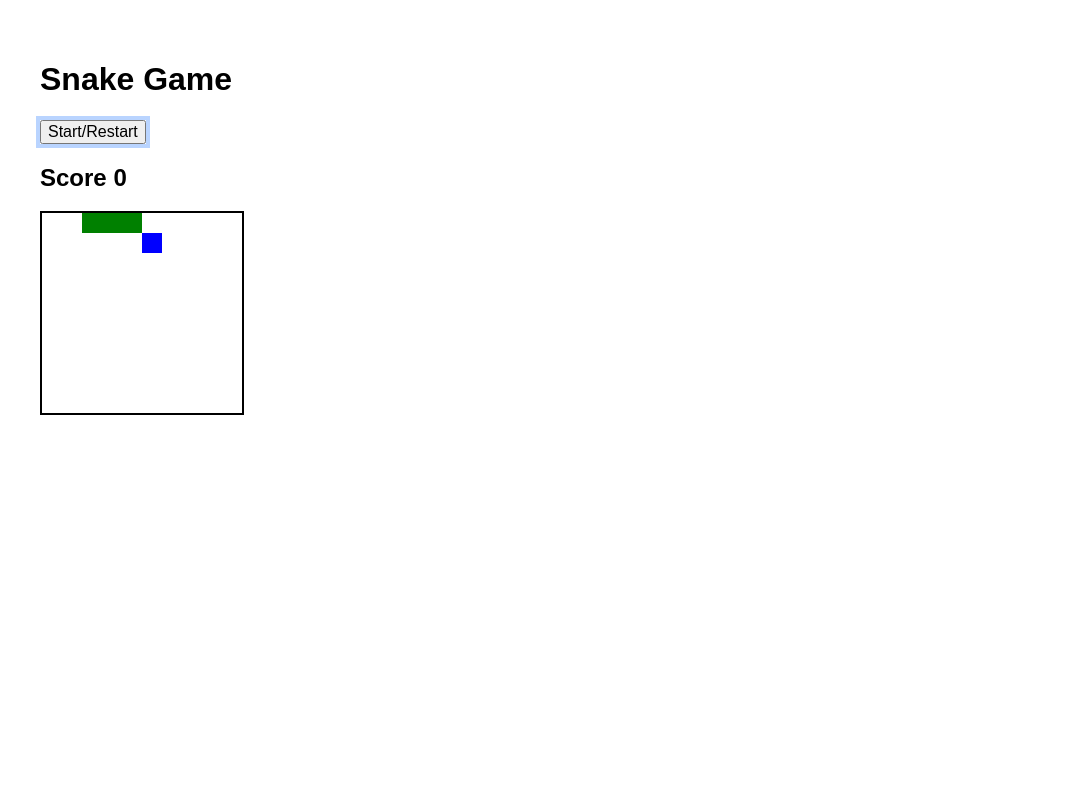
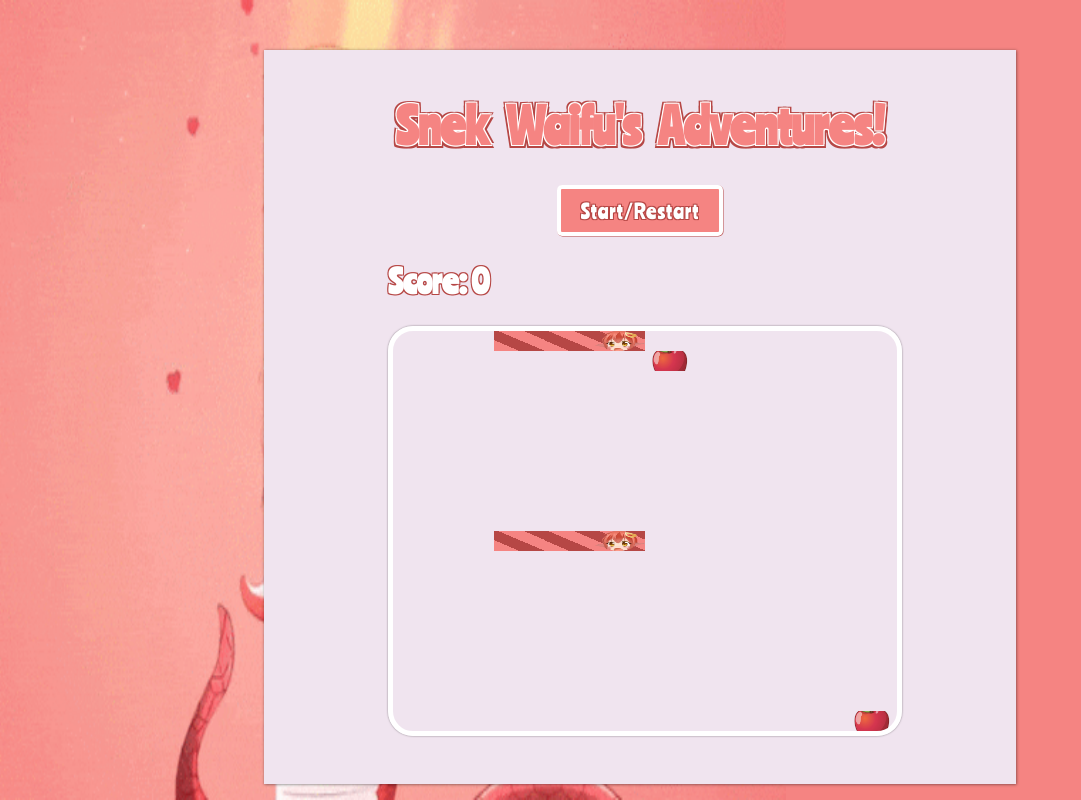
Before and after one commit to muflonex/SnekWaifusAdventures, a website built with webpack: page index.html in a window 1280 px wide. Both pictures are taken after a click on the button "Start/Restart". Shown: the whole page, without its empty margins (0-1081 px from the left). Built offline with nearby package versions, Linux system fonts and the light colour scheme.

Commit message:
some improvements

```diff
--- a/index.css
+++ b/index.css
@@ -1,25 +1,142 @@
+@font-face {
+    font-family: Ranchers;
+    src: url("fonts/Ranchers-Regular.ttf") format("truetype");
+}
+
 html, body {
-    margin: 10;
-    padding: 10;
+    margin: 0;
+    padding: 0;
+    --primary-font: Ranchers;
+    --primary-color: #f58482;
+    --primary-shade-color: #b64745;
+    height: 100vh;
+    overflow: hidden;
+    font-family: var(--primary-font);
+}
+body {
+    background: var(--primary-color) no-repeat url('./images/background.gif');
+    background-position: -30%;
+    background-size: 900px 100%;
+}
+.title {
+    text-align: center;
+    word-spacing: .25em;
+    color: var(--primary-color);
+    font-size: 3em;
+    margin-top: 0;
+    text-shadow:
+    -1px -1px 0 #fff,
+     1px -1px 0 #fff,
+    -1px  1px 0 #fff,
+     1px  1px 0 #fff,
+     -2.5px -2.5px 0 var(--primary-shade-color),
+     2.5px -2.5px 0 var(--primary-shade-color),
+     -2.5px 2.5px 0 var(--primary-shade-color),
+     2.5px 2.5px 0 var(--primary-shade-color);
+}
+.game-board {
+    width: 720px;
+    background: #f0e4ef;
+    padding: 3em 1em;
+    margin: 50px auto;
+    height: auto;
+    box-shadow: 0 0 3px .5px rgba(0,0,0,.5);
+}
+.grid-wrapper{
+    width: 70%;
+    margin: auto;
+}
+
+button {
+    display: block;
+    margin: auto;
+    background: #f58482;
+    padding: 0.5em 1em;
+    color: white;
+    font-size: 1.25em;
+    letter-spacing: 1px;
+    border: 4px solid white;
+    border-radius: 5px;
+    font-family: var(--primary-font);
+    box-shadow: .5px .5px 0 var(--primary-shade-color);
+    text-shadow:
+        -1px -1px 0 var(--primary-shade-color),
+        1px -1px 0 var(--primary-shade-color),
+        -1px 1px 0 var(--primary-shade-color),
+        1px 1px 0 var(--primary-shade-color);
+    transition: all 0.3s ease-in-out;
+}
+button:hover,
+button:active {
+    transform: scale(1.1);
+    background: var(--primary-shade-color);
+}
+
+button:active,
+button:focus {
+    outline: none;
 }
 
 .grid {
-    display: flex;
-    flex-wrap: wrap;
-    width: 200px;
-    height: 200px;
-    border: solid 2px black;
+    display: grid;
+    width: 100%;
+    height: 50%;
+    grid-template-columns: repeat(10, 1fr);
+    grid-auto-rows: 1fr;
+    border: solid 5px white;
+    border-radius: 25px;
+    overflow: hidden;
+    box-shadow: 0 0 2px 0 rgba(0,0,0,0.5);
 }
 
-.square {
-    width: 20px;
-    height: 20px;
+h2 {
+    color: white;
+    display: inline-block;
+    font-size: 2em;
+    text-shadow:
+        -1px -1px 0 var(--primary-shade-color),
+        1px -1px 0 var(--primary-shade-color),
+        -1px 1px 0 var(--primary-shade-color),
+        1px 1px 0 var(--primary-shade-color);
+}
+
+.message {
+    display: inline-block;
+    width: inherit;
+    text-align: right;
+    margin-left: .5em;
+    font-size: 1.5em;
+    color: var(--primary-color);
 }
 
 .snake {
-    background-color: green;
+    background: repeating-linear-gradient(
+        23deg,
+        var(--primary-color),
+        var(--primary-color) 10px,
+        var(--primary-shade-color) 10px,
+        var(--primary-shade-color) 20px
+    );
+}
+
+.head{
+    position:relative;
+}
+.head:before {
+    content: '';
+    position: absolute;
+    top: 0;
+    left: 0;
+    height: 100%;
+    width: 100%;
+    background-image: url(./images/head.png);
+    background-size: 100% 100%;
+    background-position: center;
 }
 
 .apple {
-    background-color: blue;
+    background-image: url('./images/apple.png');
+    background-position: center;
+    background-size: 80%;
+    background-repeat: no-repeat;
 }
--- a/index.html
+++ b/index.html
@@ -3,10 +3,15 @@
         <link rel="stylesheet" href="index.css">
     </head>
     <body>
-        <h1>Snake Game</h1>
-        <button id="start">Start/Restart</button>
-        <h2>Score <span id="score"></span></h2>
-        <div class="grid"></div>
+        <div class="game-board">
+            <h1 class="title">Snek Waifu's Adventures!</h1>
+            <button id="start">Start/Restart</button>
+            <div class="grid-wrapper">
+                <h2>Score: <span id="score"></span></h2>
+                <span class="message"></span>
+                <div class="grid"></div>
+            </div>
+        </div>
         <script src="index.pack.js"></script>
     </body>
 </html>
--- a/index.js
+++ b/index.js
@@ -1,6 +1,8 @@
 const grid = document.querySelector('.grid')
 const startButton = document.getElementById('start')
 const scoreDisplay = document.getElementById('score')
+const message = document.querySelector('.message');
+
 let squares = []
 let currentSnake = [2,1,0]
 let direction = 1
@@ -26,16 +28,15 @@ function createGrid() {
 }
 createGrid()
 
-currentSnake.forEach(index => squares[index].classList.add('snake'))
-
 function startGame() {
     //remove the snake
-    currentSnake.forEach(index => squares[index].classList.remove('snake'))
+    currentSnake.forEach(index => squares[index].classList.remove('snake', 'head'))
     //remove the apple
     squares[appleIndex].classList.remove('apple')
     clearInterval(timerId)
     currentSnake = [2,1,0]
     score = 0
+    message.textContent = '';
     //re add new score to browser
     scoreDisplay.textContent = score
     direction = 1
@@ -43,21 +44,17 @@ function startGame() {
     generateApple()
     //readd the class of snake to our new currentSnake
     currentSnake.forEach(index => squares[index].classList.add('snake'))
+    squares[currentSnake[0]].classList.add('head');
     timerId = setInterval(move, intervalTime)
 }
 
 function move() {
-    if (
-        (currentSnake[0] + width >= width*width && direction === width) || //if snake has hit bottom
-        (currentSnake[0] % width === width-1 && direction === 1) || //if snake has hit right wall
-        (currentSnake[0] % width === 0 && direction === -1) || //if snake has hit left wall
-        (currentSnake[0] - width < 0 && direction === -width) || //if snake has hit top
-        squares[currentSnake[0] + direction].classList.contains('snake')
-    )
+    if ( wallWasHit() || snakeWasHit() )
         return clearInterval(timerId)
 
     //remove last element from our currentSnake array
     const tail = currentSnake.pop()
+
     //remove styling from last element
     squares[tail].classList.remove('snake')
     //add square in direction we are heading
@@ -70,10 +67,8 @@ function move() {
         squares[currentSnake[0]].classList.remove('apple')
         //grow our snake by adding class of snake to it
         squares[tail].classList.add('snake')
-        console.log(tail)
         //grow our snake array
         currentSnake.push(tail)
-        console.log(currentSnake)
         //generate new apple
         generateApple()
         //add one to the score
@@ -82,21 +77,33 @@ function move() {
         scoreDisplay.textContent = score
         //speed up our snake
         clearInterval(timerId)
-        console.log(intervalTime)
         intervalTime = intervalTime * speed
-        console.log(intervalTime)
         timerId = setInterval(move, intervalTime)
     }
-
-
-
-    squares[currentSnake[0]].classList.add('snake')
+    squares[currentSnake[1]].classList.remove('head');
+    squares[currentSnake[0]].classList.add('snake', 'head');
 }
 
+function wallWasHit () {
+    const snakeHead = currentSnake[0]
+    const hitTop = direction === -width && snakeHead + direction < 0;
+    const hitBottom = direction === width && snakeHead + direction > width * width;
+    const hitLeft = direction === -1 && snakeHead % width === 0;
+    const hitRight = direction === 1 && snakeHead % width === width - 1;
 
-
-
-
+    const result = hitTop || hitBottom || hitLeft || hitRight
+    if (result)
+        message.textContent = 'Snek waifu crashed into a wall.'
+    return result
+}
+function snakeWasHit() {
+    //Walls need to be checked first because of out of bounds indices
+    let snakeHead = currentSnake[0];
+    const snakeHit = squares[snakeHead + direction].classList.contains('snake');
+    if (snakeHit)
+        message.textContent = 'Snek waifu crashed into herself.'
+    return snakeHit;
+}
 
 function generateApple() {
     do {
@@ -104,27 +111,14 @@ function generateApple() {
     } while (squares[appleIndex].classList.contains('snake'))
     squares[appleIndex].classList.add('apple')
 }
-generateApple()
-
-// 39 is right arrow
-// 38 is for the up arrow
-// 37 is for the left arrow
-// 40 is for the down arrow
 
 function control(e) {
-    if (e.keyCode === 39) {
-        console.log('right pressed')
-        direction = 1
-    } else if (e.keyCode === 38) {
-        console.log('up pressed')
-        direction = -width
-    } else if (e.keyCode === 37) {
-        console.log('left pressed')
-        direction = -1
-    } else if (e.keyCode === 40) {
-        console.log('down pressed')
-        direction = +width
-    }
+    direction = {
+        37: -1,     // left
+        38: -width, // up
+        39: 1,      // right
+        40: +width  // down
+    }[e.keyCode];
 }
 document.addEventListener('keyup', control)
 startButton.addEventListener('click', startGame)
--- /dev/null
+++ b/index.pack.js
@@ -0,0 +1,203 @@
+/******/ (function(modules) { // webpackBootstrap
+/******/ 	// The module cache
+/******/ 	var installedModules = {};
+/******/
+/******/ 	// The require function
+/******/ 	function __webpack_require__(moduleId) {
+/******/
+/******/ 		// Check if module is in cache
+/******/ 		if(installedModules[moduleId]) {
+/******/ 			return installedModules[moduleId].exports;
+/******/ 		}
+/******/ 		// Create a new module (and put it into the cache)
+/******/ 		var module = installedModules[moduleId] = {
+/******/ 			i: moduleId,
+/******/ 			l: false,
+/******/ 			exports: {}
+/******/ 		};
+/******/
+/******/ 		// Execute the module function
+/******/ 		modules[moduleId].call(module.exports, module, module.exports, __webpack_require__);
+/******/
+/******/ 		// Flag the module as loaded
+/******/ 		module.l = true;
+/******/
+/******/ 		// Return the exports of the module
+/******/ 		return module.exports;
+/******/ 	}
+/******/
+/******/
+/******/ 	// expose the modules object (__webpack_modules__)
+/******/ 	__webpack_require__.m = modules;
+/******/
+/******/ 	// expose the module cache
+/******/ 	__webpack_require__.c = installedModules;
+/******/
+/******/ 	// identity function for calling harmony imports with the correct context
+/******/ 	__webpack_require__.i = function(value) { return value; };
+/******/
+/******/ 	// define getter function for harmony exports
+/******/ 	__webpack_require__.d = function(exports, name, getter) {
+/******/ 		if(!__webpack_require__.o(exports, name)) {
+/******/ 			Object.defineProperty(exports, name, {
+/******/ 				configurable: false,
+/******/ 				enumerable: true,
+/******/ 				get: getter
+/******/ 			});
+/******/ 		}
+/******/ 	};
+/******/
+/******/ 	// getDefaultExport function for compatibility with non-harmony modules
+/******/ 	__webpack_require__.n = function(module) {
+/******/ 		var getter = module && module.__esModule ?
+/******/ 			function getDefault() { return module['default']; } :
+/******/ 			function getModuleExports() { return module; };
+/******/ 		__webpack_require__.d(getter, 'a', getter);
+/******/ 		return getter;
+/******/ 	};
+/******/
+/******/ 	// Object.prototype.hasOwnProperty.call
+/******/ 	__webpack_require__.o = function(object, property) { return Object.prototype.hasOwnProperty.call(object, property); };
+/******/
+/******/ 	// __webpack_public_path__
+/******/ 	__webpack_require__.p = "";
+/******/
+/******/ 	// Load entry module and return exports
+/******/ 	return __webpack_require__(__webpack_require__.s = 0);
+/******/ })
+/************************************************************************/
+/******/ ([
+/* 0 */
+/***/ (function(module, exports, __webpack_require__) {
+
+"use strict";
+
+
+var grid = document.querySelector('.grid');
+var startButton = document.getElementById('start');
+var scoreDisplay = document.getElementById('score');
+var message = document.querySelector('.message');
+
+var squares = [];
+var currentSnake = [2, 1, 0];
+var direction = 1;
+var width = 10;
+var appleIndex = 0;
+var score = 0;
+var intervalTime = 1000;
+var speed = 0.9;
+var timerId = 0;
+
+function createGrid() {
+    //create 100 of these elements with a for loop
+    for (var i = 0; i < width * width; i++) {
+        //create element
+        var square = document.createElement('div');
+        //add styling to the element
+        square.classList.add('square');
+        //put the element into our grid
+        grid.appendChild(square);
+        //push it into a new squares array
+        squares.push(square);
+    }
+}
+createGrid();
+
+function startGame() {
+    //remove the snake
+    currentSnake.forEach(function (index) {
+        return squares[index].classList.remove('snake', 'head');
+    });
+    //remove the apple
+    squares[appleIndex].classList.remove('apple');
+    clearInterval(timerId);
+    currentSnake = [2, 1, 0];
+    score = 0;
+    message.textContent = '';
+    //re add new score to browser
+    scoreDisplay.textContent = score;
+    direction = 1;
+    intervalTime = 1000;
+    generateApple();
+    //readd the class of snake to our new currentSnake
+    currentSnake.forEach(function (index) {
+        return squares[index].classList.add('snake');
+    });
+    squares[currentSnake[0]].classList.add('head');
+    timerId = setInterval(move, intervalTime);
+}
+
+function move() {
+    if (wallWasHit() || snakeWasHit()) return clearInterval(timerId);
+
+    //remove last element from our currentSnake array
+    var tail = currentSnake.pop();
+
+    //remove styling from last element
+    squares[tail].classList.remove('snake');
+    //add square in direction we are heading
+    currentSnake.unshift(currentSnake[0] + direction);
+    //add styling so we can see it
+
+    //deal with snake head gets apple
+    if (squares[currentSnake[0]].classList.contains('apple')) {
+        //remove the class of apple
+        squares[currentSnake[0]].classList.remove('apple');
+        //grow our snake by adding class of snake to it
+        squares[tail].classList.add('snake');
+        //grow our snake array
+        currentSnake.push(tail);
+        //generate new apple
+        generateApple();
+        //add one to the score
+        score++;
+        //display our score
+        scoreDisplay.textContent = score;
+        //speed up our snake
+        clearInterval(timerId);
+        intervalTime = intervalTime * speed;
+        timerId = setInterval(move, intervalTime);
+    }
+    squares[currentSnake[1]].classList.remove('head');
+    squares[currentSnake[0]].classList.add('snake', 'head');
+}
+
+function wallWasHit() {
+    var snakeHead = currentSnake[0];
+    var hitTop = direction === -width && snakeHead + direction < 0;
+    var hitBottom = direction === width && snakeHead + direction > width * width;
+    var hitLeft = direction === -1 && snakeHead % width === 0;
+    var hitRight = direction === 1 && snakeHead % width === width - 1;
+
+    var result = hitTop || hitBottom || hitLeft || hitRight;
+    if (result) message.textContent = 'Snek waifu crashed into a wall.';
+    return result;
+}
+function snakeWasHit() {
+    //Walls need to be checked first because of out of bounds indices
+    var snakeHead = currentSnake[0];
+    var snakeHit = squares[snakeHead + direction].classList.contains('snake');
+    if (snakeHit) message.textContent = 'Snek waifu crashed into herself.';
+    return snakeHit;
+}
+
+function generateApple() {
+    do {
+        appleIndex = Math.floor(Math.random() * squares.length);
+    } while (squares[appleIndex].classList.contains('snake'));
+    squares[appleIndex].classList.add('apple');
+}
+
+function control(e) {
+    direction = {
+        37: -1, // left
+        38: -width, // up
+        39: 1, // right
+        40: +width // down
+    }[e.keyCode];
+}
+document.addEventListener('keyup', control);
+startButton.addEventListener('click', startGame);
+
+/***/ })
+/******/ ]);
```
Also changed, not shown: README.md, fonts/Ranchers-Regular.ttf (added), images/apple.png (added), images/background.gif (added), images/head.png (added), 2 other files. Lines whose indentation alone changed are shown as unchanged.
